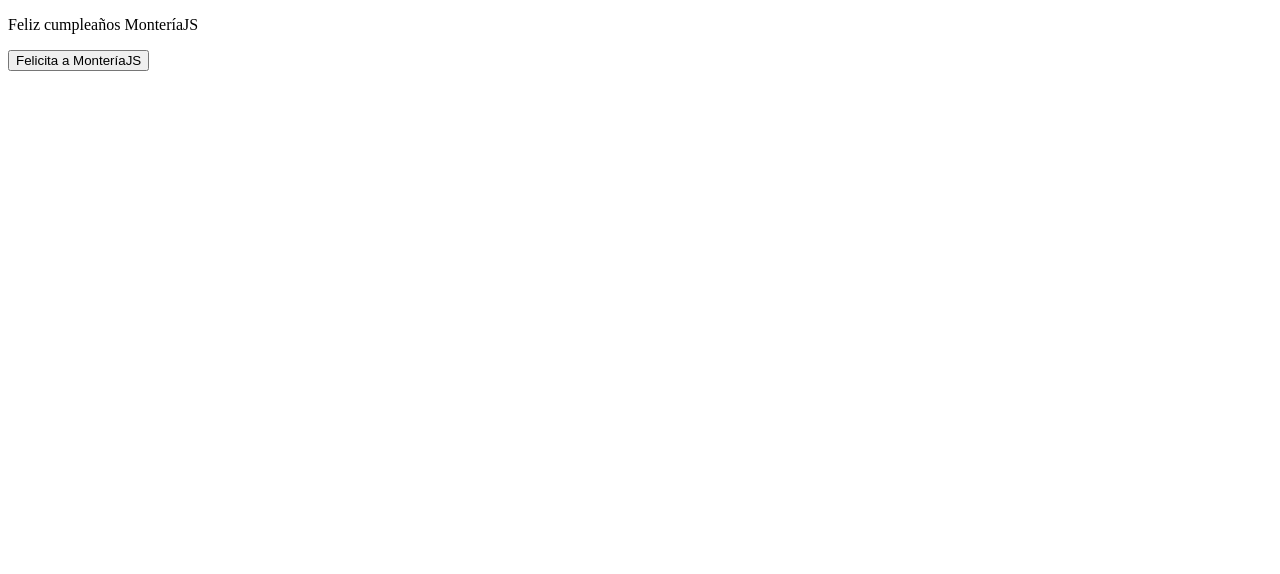
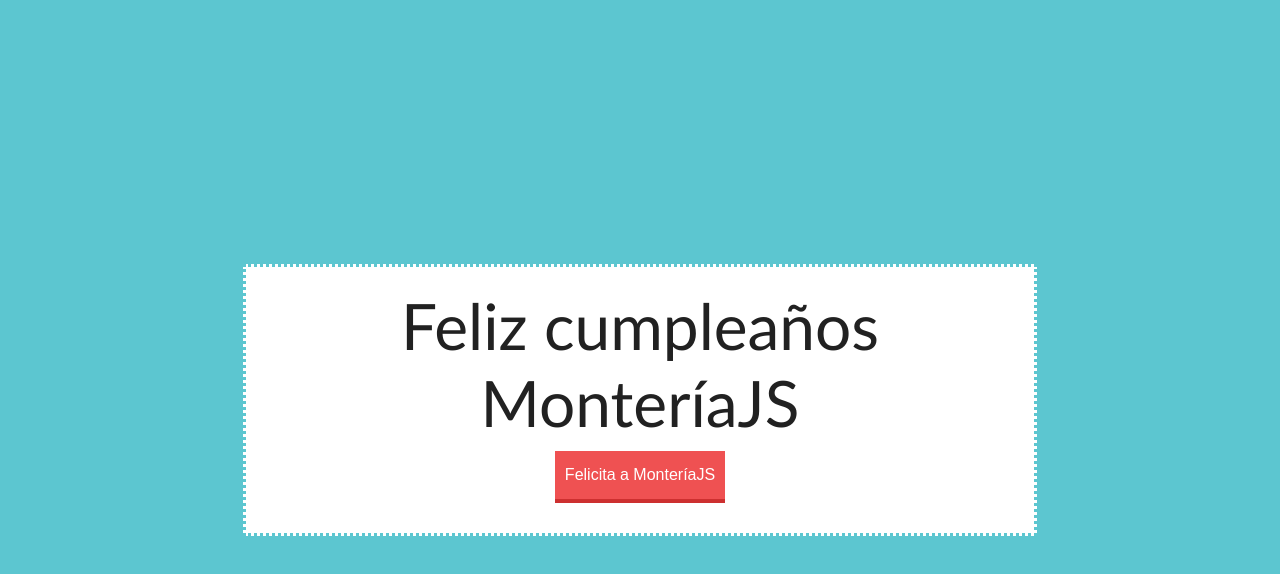
Before and after one commit to jfbaquerocelis/workshop-nodejs, a website: page public/index.html in a window 1280 px wide. Drawn offline with Linux system fonts and the light colour scheme.

Commit message:
Creación de servidor de archivos estaticos con st

```diff
--- a/package.json
+++ b/package.json
@@ -20,5 +20,8 @@
   "bugs": {
     "url": "https://github.com/jfbaquerocelis/workshop-nodejs/issues"
   },
-  "homepage": "https://github.com/jfbaquerocelis/workshop-nodejs#readme"
+  "homepage": "https://github.com/jfbaquerocelis/workshop-nodejs#readme",
+  "dependencies": {
+    "st": "^1.0.0"
+  }
 }
--- a/public/index.html
+++ b/public/index.html
@@ -3,6 +3,7 @@
 <head>
 	<meta charset="UTF-8">
 	<title>Aniversario MonteríaJS</title>
+	<link rel="stylesheet" href="style.css" />
 </head>
 <body>
 	<section class="content-info">
--- /dev/null
+++ b/public/style.css
@@ -0,0 +1,35 @@
+body{
+	margin: 0;
+	display: flex;
+	flex-direction: column;
+	align-items: center;
+	justify-content: center;
+	height: 100vh;
+	font-family: 'Trebuchet MS';
+	background-color: #5cc6d0;
+	font-size: 20px;
+}
+
+.content-info{
+	text-align: center;
+	background-color: white;
+	border: 3px dotted #5cc6d0;
+	padding: 20px 10px 30px;
+	width: 60%;
+}
+.info{
+	color: #212121;
+	margin: 0;
+	font-size: 4rem;
+}
+.aniversary{
+	background-color: #ef5152;
+	border: 0;
+	border-bottom: 4px solid #cd3030;
+	color: white;
+	cursor: pointer;
+	font-size: 1rem;
+	margin: 10px 0 0;
+	outline: 0;
+	padding: 15px 10px;
+}
```
Also changed, not shown: router/index.js (added, +24 -0 lines), server.js (+2 -32 lines), 1 other file.
